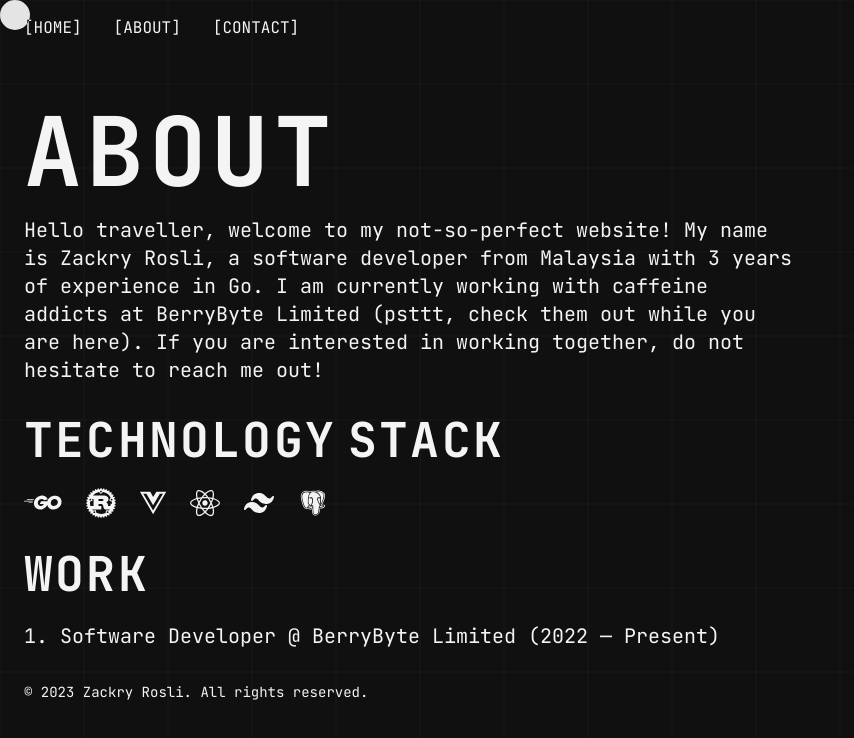
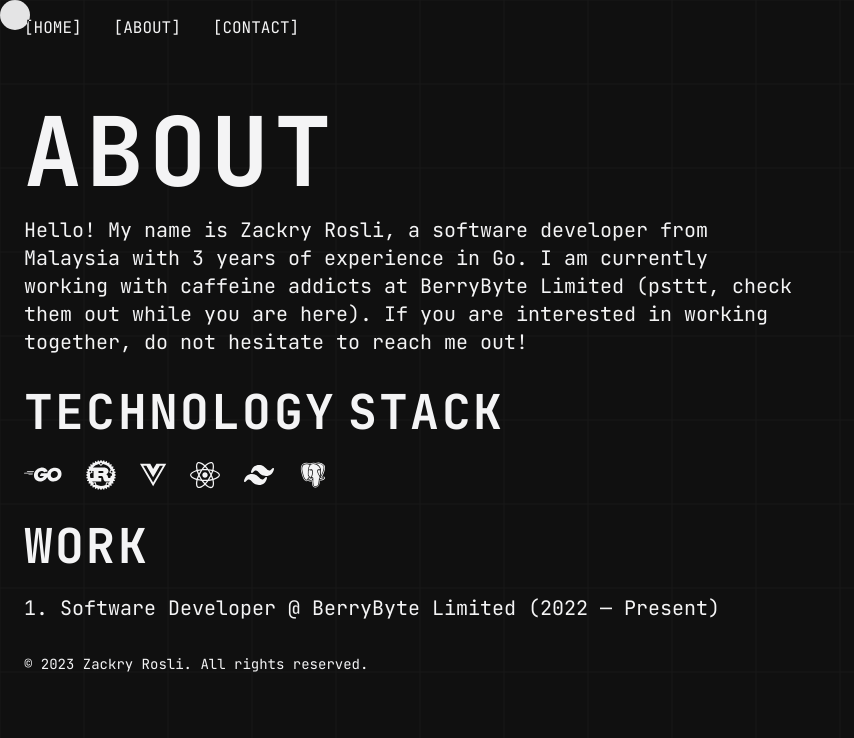
Before and after one commit to bukan-zack/personal-site, a Vue app: page /about in a window 1280 px wide. Shown: the top 738 px of the page, without its empty margins (0-854 px from the left). Built offline with nearby package versions, Linux system fonts and the light colour scheme.

Commit message:
Update About.vue

```diff
--- a/src/pages/About.vue
+++ b/src/pages/About.vue
@@ -8,7 +8,7 @@
 <template>
     <AnimatedHeading size="1" text="About" />
     <AnimatedText class="mt-4 max-w-3xl">
-        Hello traveller, welcome to my not-so-perfect website! My name is Zackry Rosli, a software developer
+        Hello! My name is Zackry Rosli, a software developer
         from Malaysia with 3 years of experience in Go. I am currently working with caffeine
         addicts at BerryByte Limited (psttt, check them out while you are here). If you are interested in working
         together, do not hesitate to reach me out!
```
